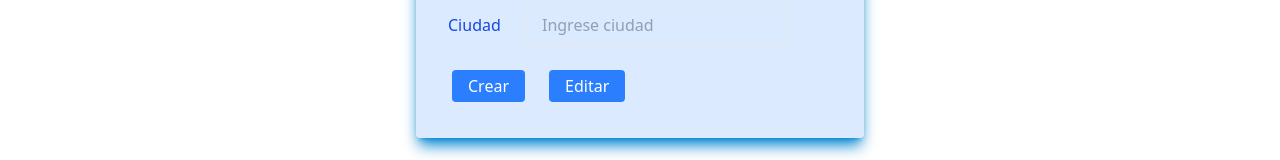
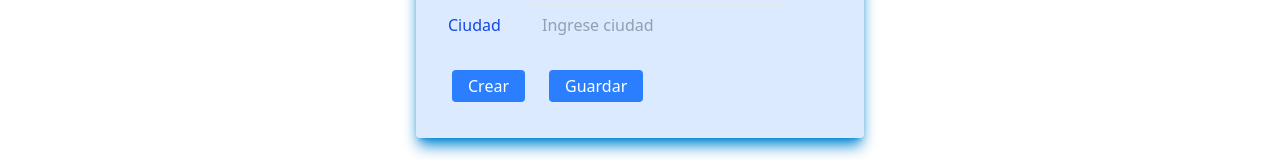
Before and after one commit to uaggit99/react-taller5, a React (Vite) app: page /user/edit/1 in a window 1280 px wide. Shown: the part 358-518 px from the top of the page. Built offline with nearby package versions, Linux system fonts and the light colour scheme.

Commit message:
cambio nombre boton

```diff
--- a/src/comnponents/FormEditUser.jsx
+++ b/src/comnponents/FormEditUser.jsx
@@ -114,7 +114,7 @@ export function FormEditUser({ id }) {
               Crear
             </button>
             <button onClick={editarUsuario} className={boton}>
-              Editar
+              Guardar
             </button>
           </form>
         </div>
```
